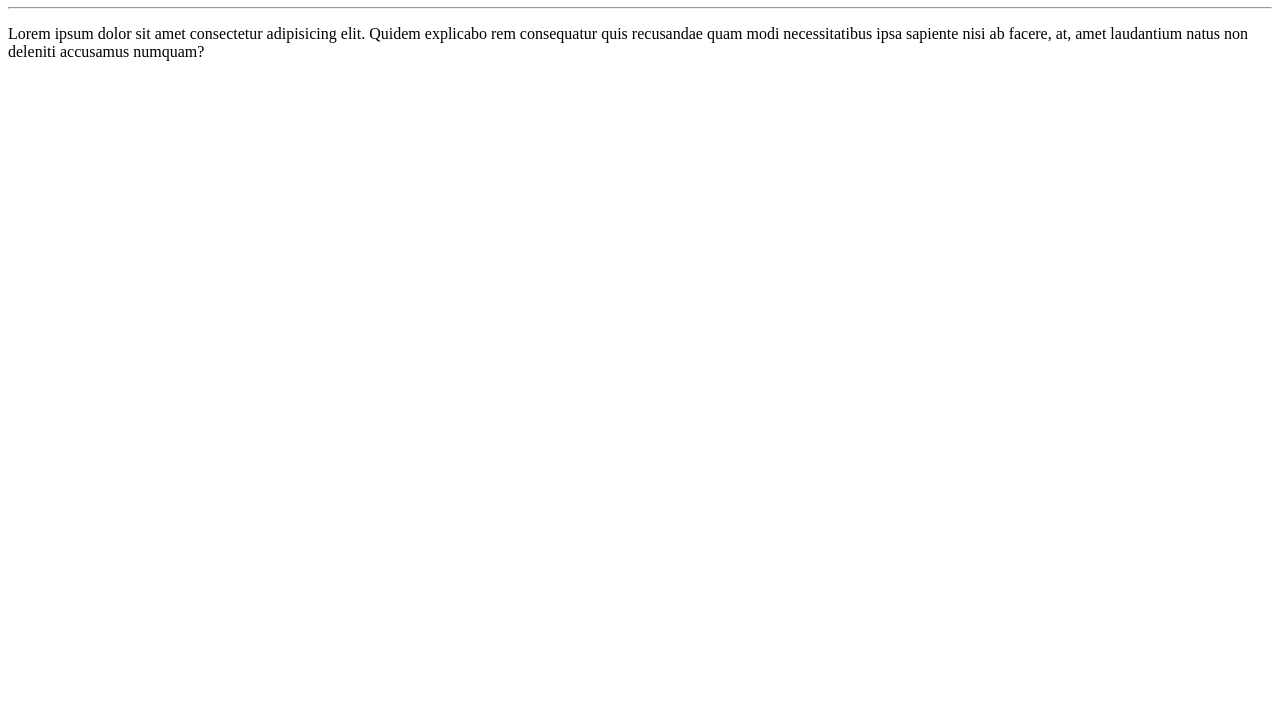
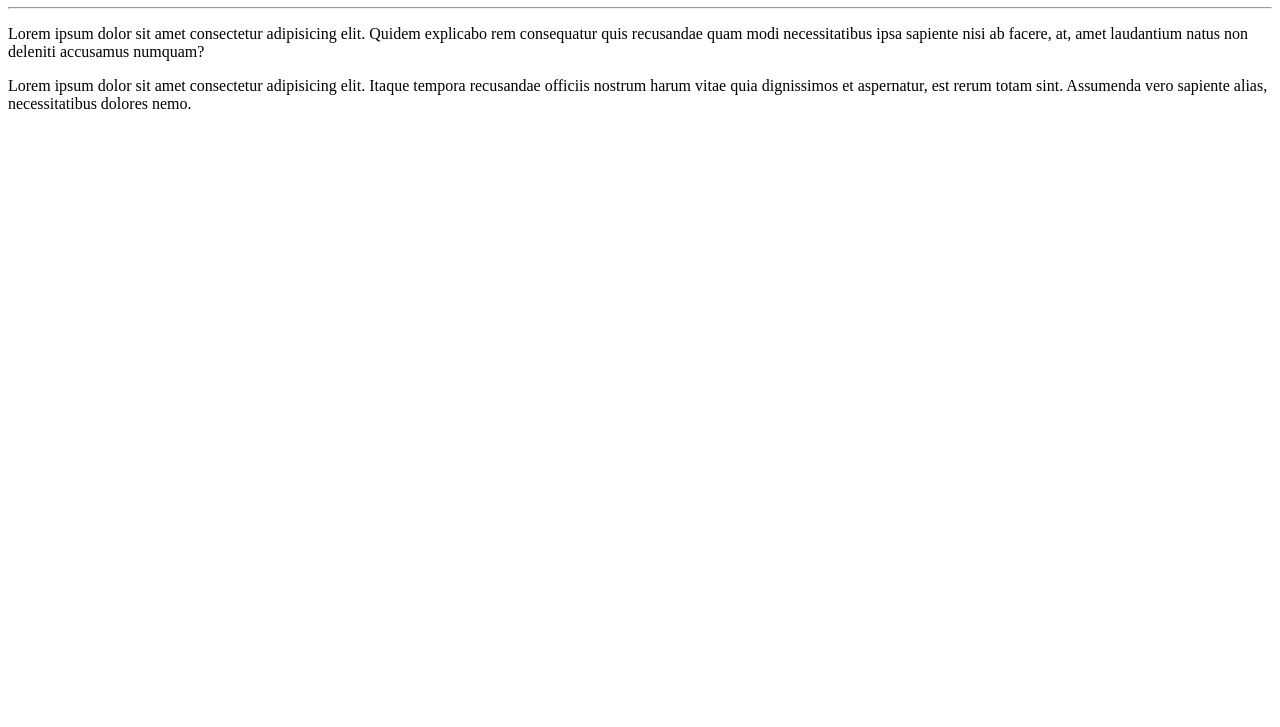
Before and after one commit to giuseppeBSasso/Ola-Mundo, a plain HTML site: page site-exemplo/index.html in a window 1280 px wide. Shown: the part 73-800 px from the top of the page. Drawn offline with Linux system fonts and the light colour scheme.

Commit message:
Adicionei um parágrafo!

```diff
--- a/site-exemplo/index.html
+++ b/site-exemplo/index.html
@@ -9,5 +9,6 @@
     <h1>Olá, Mundo!</h1>
     <hr>
     <p>Lorem ipsum dolor sit amet consectetur adipisicing elit. Quidem explicabo rem consequatur quis recusandae quam modi necessitatibus ipsa sapiente nisi ab facere, at, amet laudantium natus non deleniti accusamus numquam?</p>
+    <p>Lorem ipsum dolor sit amet consectetur adipisicing elit. Itaque tempora recusandae officiis nostrum harum vitae quia dignissimos et aspernatur, est rerum totam sint. Assumenda vero sapiente alias, necessitatibus dolores nemo.</p>
 </body>
 </html>
```
